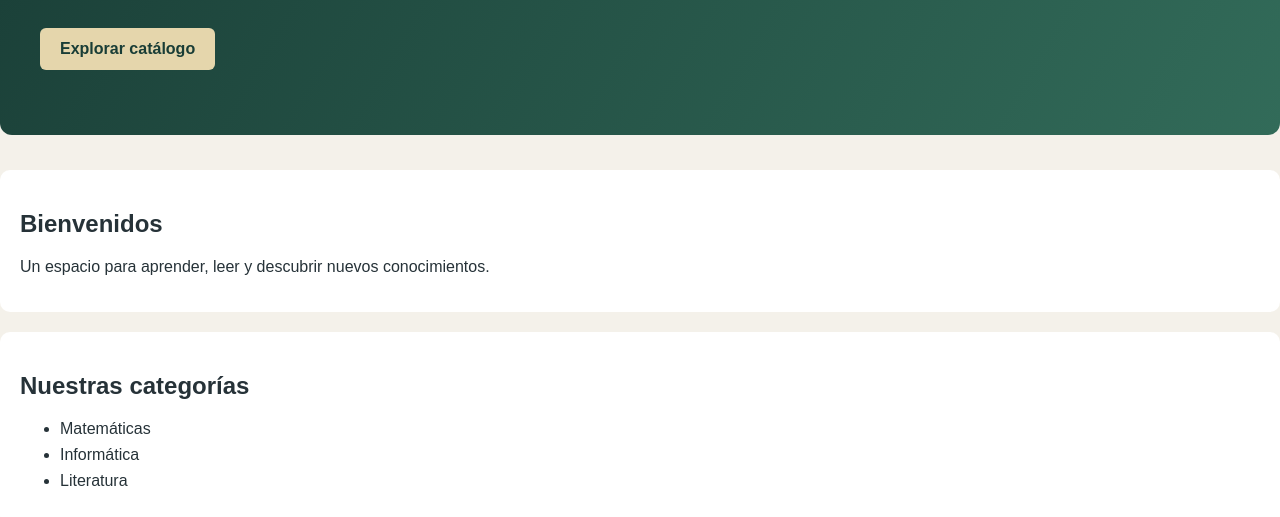
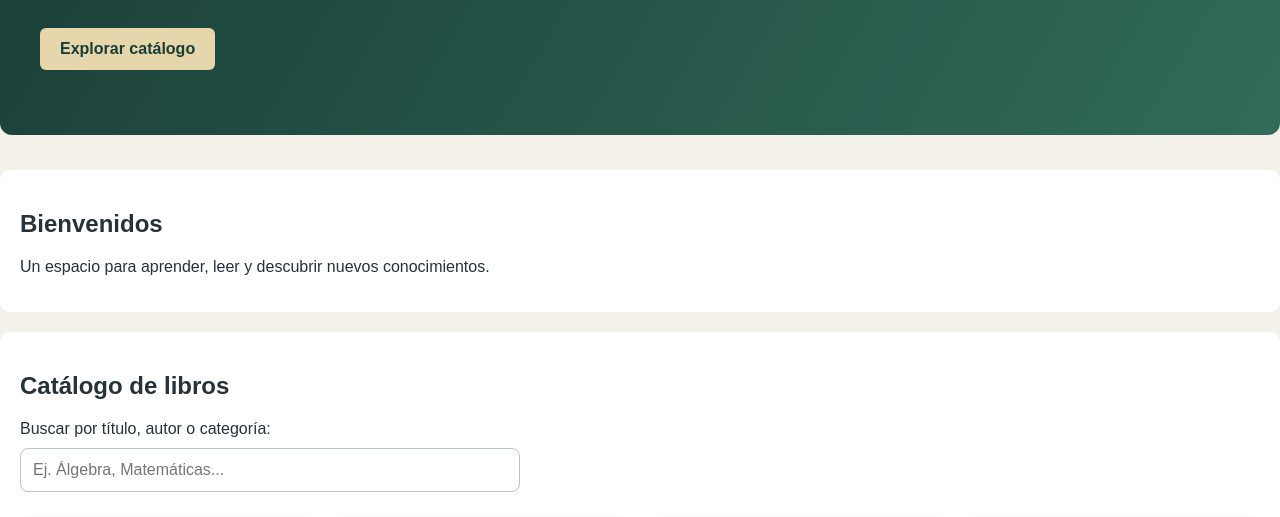
Before and after one commit to zeexyte/biblioteca-virt, a plain HTML site: page index.html in a window 1280 px wide. Shown: the part 393-910 px from the top of the page. Drawn offline with Linux system fonts and the light colour scheme.

Commit message:
Add files via upload

```diff
--- a/index.html
+++ b/index.html
@@ -62,14 +62,7 @@
             </p>
         </section>
 
-        <section>
-            <h2>Nuestras categorías</h2>
-            <ul>
-                <li>Matemáticas</li>
-                <li>Informática</li>
-                <li>Literatura</li>
-            </ul>
-        </section>
+
 
         <section id="catalogo">
     <h2>Catálogo de libros</h2>
```
